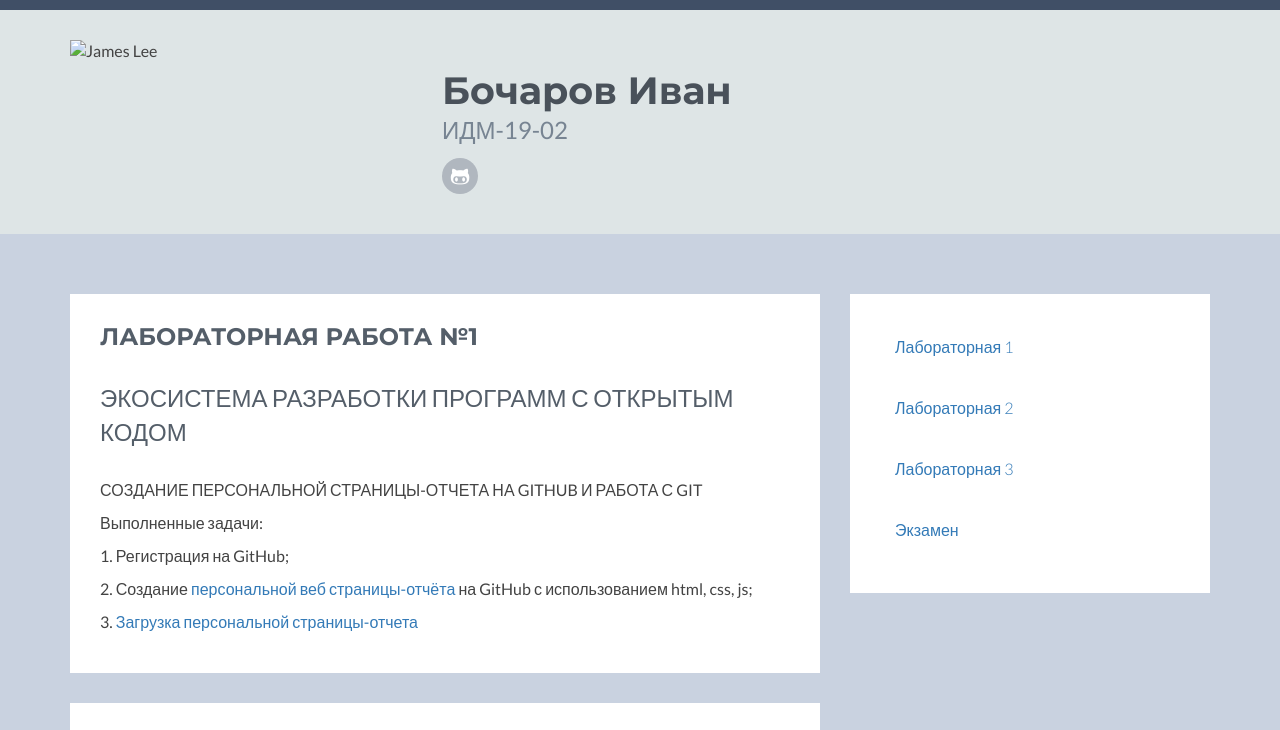
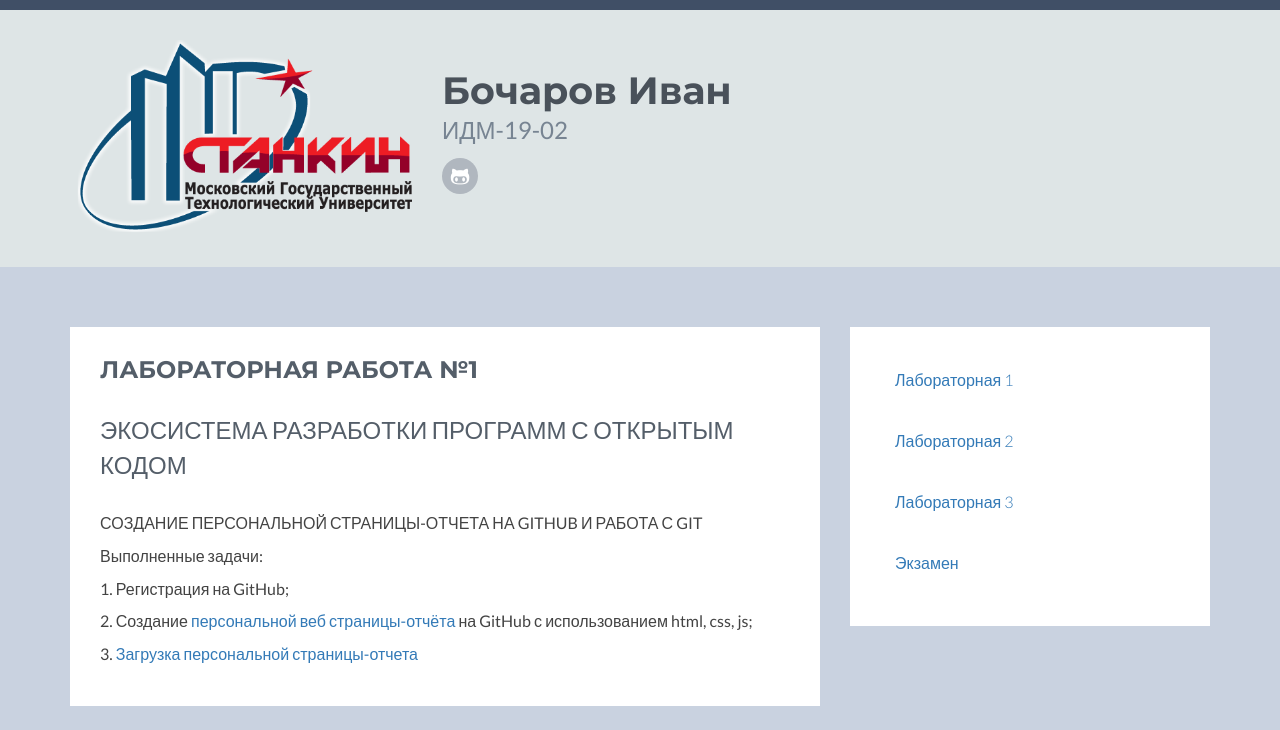
Before and after one commit to bochathecreator/itlab, a plain HTML site: page index.html in a window 1280 px wide. Shown: the top 730 px of the page. Drawn offline with nearby package versions, Linux system fonts and the light colour scheme.

Commit message:
Update index.html

```diff
--- a/index.html
+++ b/index.html
@@ -28,7 +28,7 @@
     <!-- ******HEADER****** -->
     <header class="header">
         <div class="container">
-            <img class="profile-image img-responsive pull-left" src="assets/images/profile.png" alt="James Lee" />
+            <img class="profile-image img-responsive pull-left" src="./profile.png" alt="Stankin" />
             <div class="profile-content pull-left">
                 <h1 class="name">Бочаров Иван</h1>
                 <h2 class="desc">ИДМ-19-02</h2>
```
